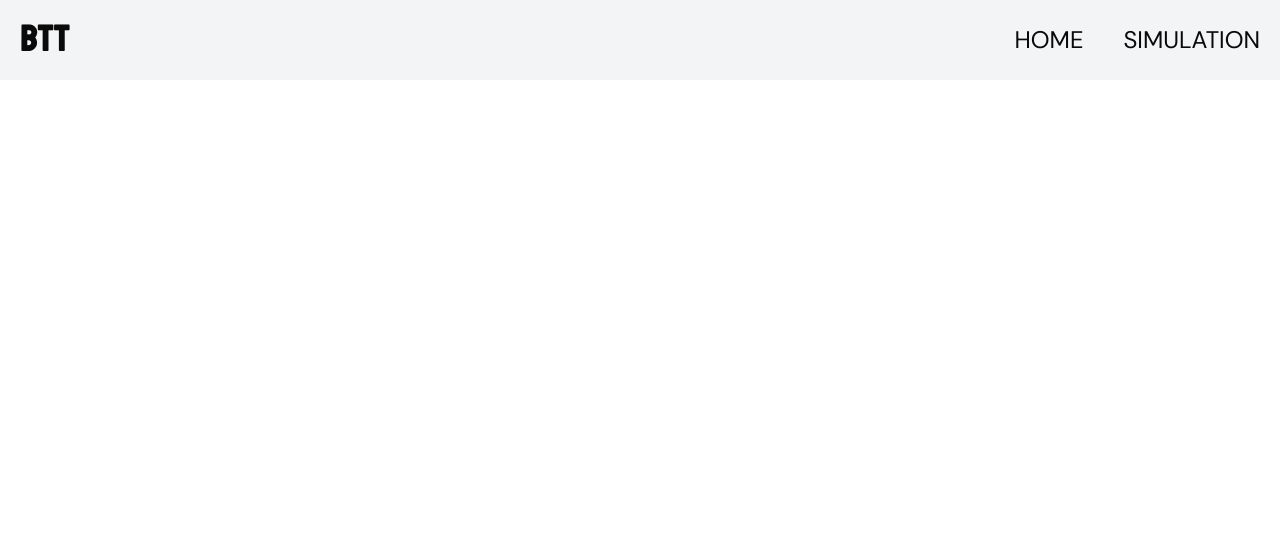
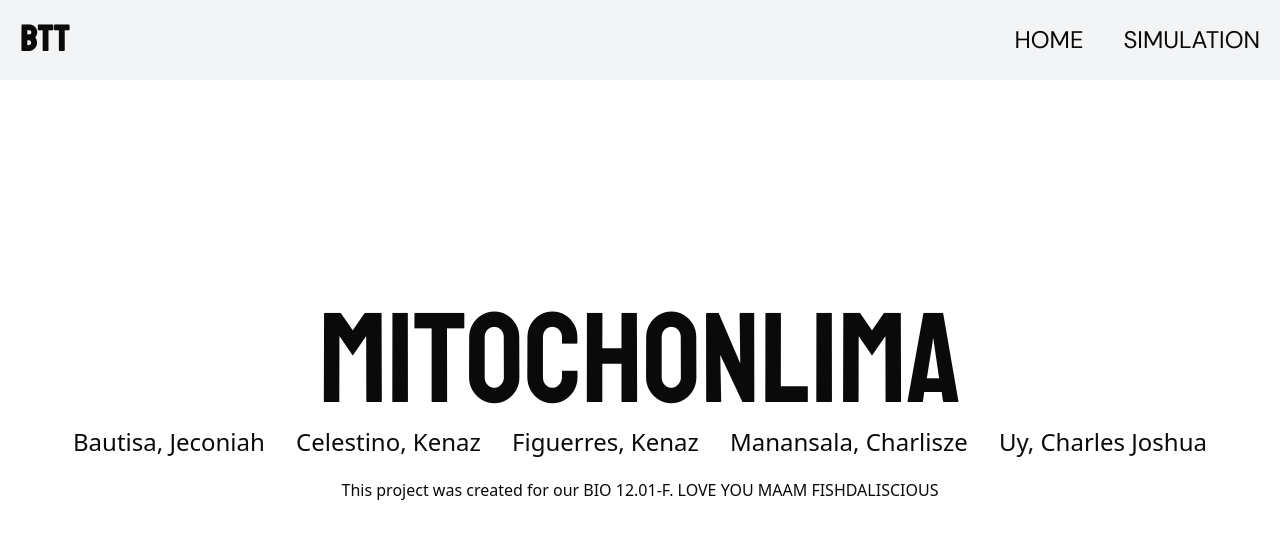
Before and after one commit to CJ-Uy/bio-tech-or-terror, a Next.js app: page /about in a window 1280 px wide. Shown: the top 538 px of the page. Built offline with nearby package versions, Linux system fonts and the light colour scheme.

Commit message:
added about page content started

```diff
--- a/src/app/about/page.tsx
+++ b/src/app/about/page.tsx
@@ -18,6 +18,16 @@ export default function About() {
 					</Link>
 				</div>
 			</header>
+
+			{/* Content */}
+			<div className="flex h-screen w-screen flex-col items-center justify-center">
+				<h1 className="text-bold font-koulen text-center text-7xl md:text-9xl">MitochonLIMA</h1>
+				<h2 className="text-center text-2xl mx-9 mb-5">
+					Bautisa, Jeconiah &nbsp;&nbsp;&nbsp; Celestino, Kenaz &nbsp;&nbsp;&nbsp; Figuerres, Kenaz
+					&nbsp;&nbsp;&nbsp; Manansala, Charlisze &nbsp;&nbsp;&nbsp; Uy, Charles Joshua
+				</h2>
+				<p>This project was created for our BIO 12.01-F. LOVE YOU MAAM FISHDALISCIOUS</p>
+			</div>
 		</div>
 	);
 }
```
